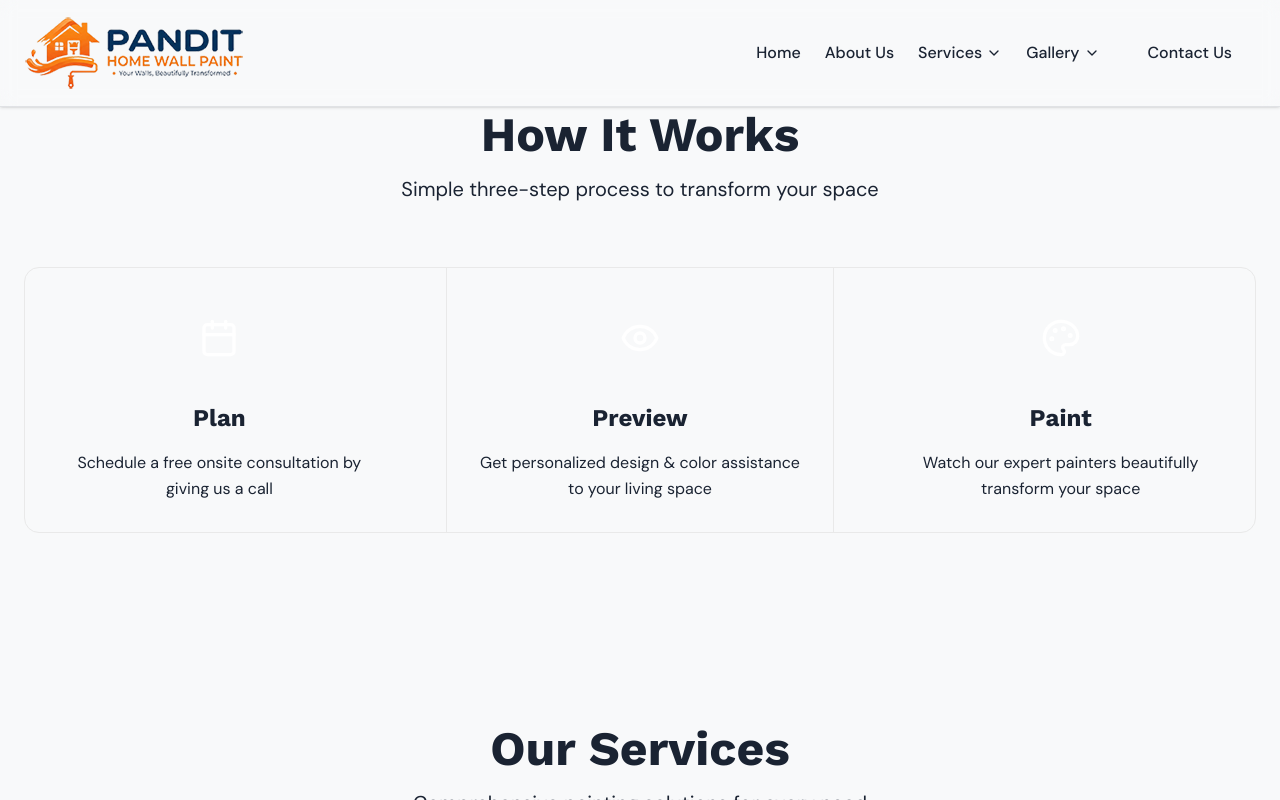
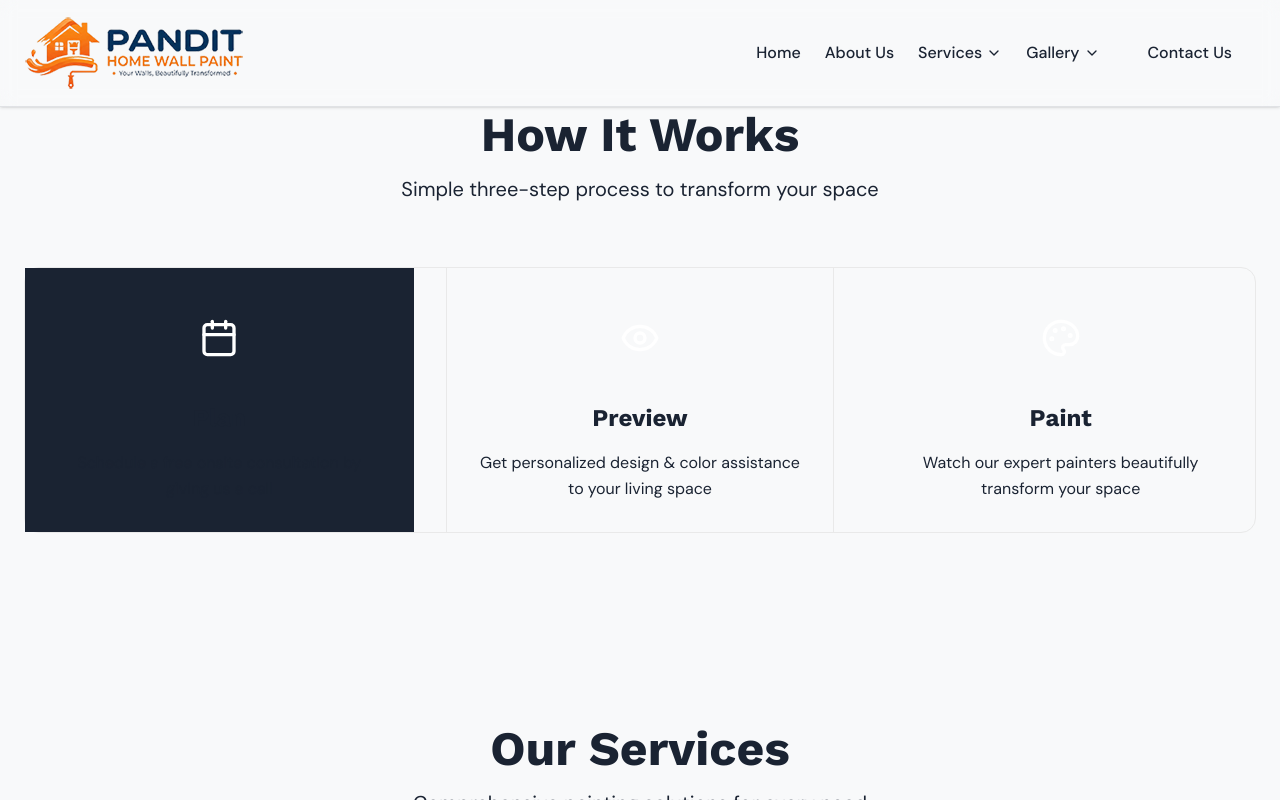
Before and after one commit to ak1803/panditwallpaint, a React (Vite) app: page / in a window 1280 px wide. In both pictures the pointer is over the element 219 px from the left and 1328 px from the top of the page. Shown: the part 928-1728 px from the top of the page. Built offline with nearby package versions, Linux system fonts and the light colour scheme.

Commit message:
push code

```diff
--- a/src/styles/theme.css
+++ b/src/styles/theme.css
@@ -198,3 +198,7 @@
     border-left: 1px solid #e9e9e9;
     border-right: 1px solid #e9e9e9;
 }
+
+.grid.md\:grid-cols-3.gap-8.border-box .box:hover{
+  background-color: #1a2332;
+}
```
